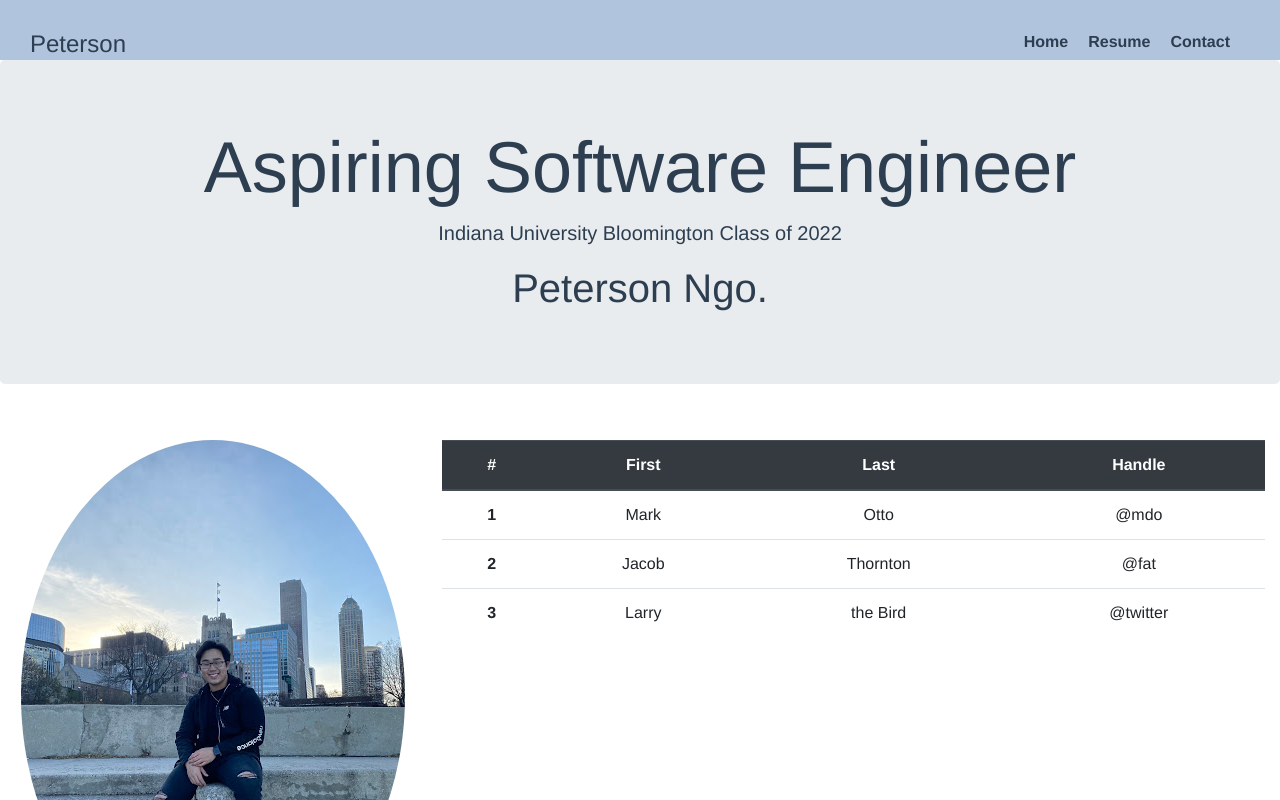
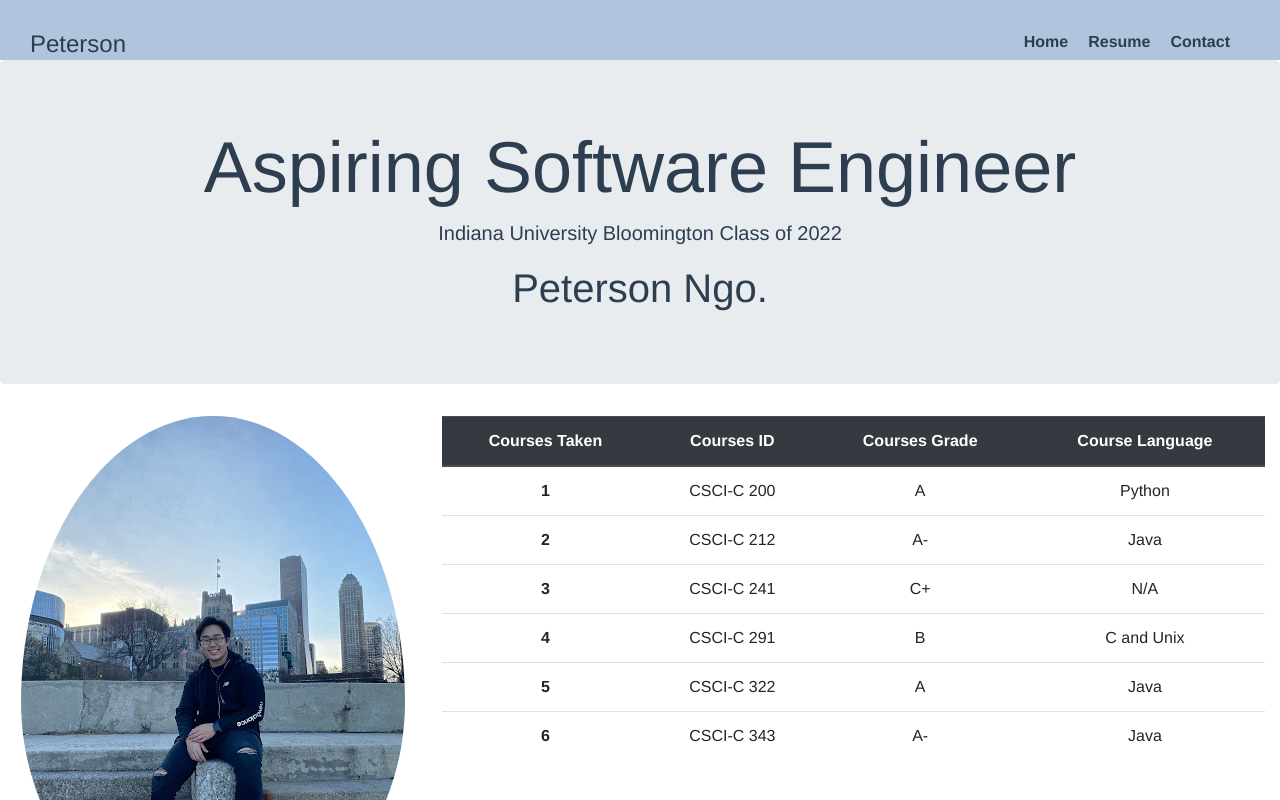
Before and after one commit to Ngope/PersonalWebsite, a Vue app: page / in a window 1280 px wide. Shown: the top 800 px of the page. Built offline with nearby package versions, Linux system fonts and the light colour scheme.

Commit message:
changed the home page

```diff
--- a/src/components/aboutme.vue
+++ b/src/components/aboutme.vue
@@ -1,9 +1,8 @@
 <template>
   <div>
-    <b-jumbotron header="Aspiring Software Engineer" lead="Indiana University Bloomington Class of 2022">
-      <h1> Peterson Ngo.</h1>
-    </b-jumbotron>
-    <br>
+  <b-jumbotron header="Aspiring Software Engineer" lead="Indiana University Bloomington Class of 2022">
+    <h1> Peterson Ngo.</h1>
+  </b-jumbotron>
     <b-container fluid>
       <b-row>
         <b-col cols="4"><img src="../assets/me.jpeg"></b-col>
@@ -11,30 +10,48 @@
           <table class="table">
             <thead class="thead-dark">
             <tr>
-              <th scope="col">#</th>
-              <th scope="col">First</th>
-              <th scope="col">Last</th>
-              <th scope="col">Handle</th>
+              <th scope="col">Courses Taken</th>
+              <th scope="col">Courses ID</th>
+              <th scope="col">Courses Grade</th>
+              <th scope="col">Course Language</th>
             </tr>
             </thead>
             <tbody>
             <tr>
               <th scope="row">1</th>
-              <td>Mark</td>
-              <td>Otto</td>
-              <td>@mdo</td>
+              <td>CSCI-C 200</td>
+              <td>A</td>
+              <td>Python</td>
             </tr>
             <tr>
               <th scope="row">2</th>
-              <td>Jacob</td>
-              <td>Thornton</td>
-              <td>@fat</td>
+              <td>CSCI-C 212</td>
+              <td>A-</td>
+              <td>Java</td>
             </tr>
             <tr>
               <th scope="row">3</th>
-              <td>Larry</td>
-              <td>the Bird</td>
-              <td>@twitter</td>
+              <td>CSCI-C 241</td>
+              <td>C+</td>
+              <td>N/A</td>
+            </tr>
+            <tr>
+              <th scope="row">4</th>
+              <td>CSCI-C 291</td>
+              <td>B</td>
+              <td>C and Unix</td>
+            </tr>
+            <tr>
+              <th scope="row">5</th>
+              <td>CSCI-C 322</td>
+              <td>A</td>
+              <td>Java</td>
+            </tr>
+            <tr>
+              <th >6</th>
+              <td>CSCI-C 343</td>
+              <td>A-</td>
+              <td>Java</td>
             </tr>
             </tbody>
           </table>
@@ -52,6 +69,7 @@ export default {
 
 <style scoped>
   img {
-    border-radius: 70%;
+    border-radius: 50%;
+    padding-bottom: 60px;
   }
 </style>
```
Also changed, not shown: src/assets/Indiana-University-01.png (added).
